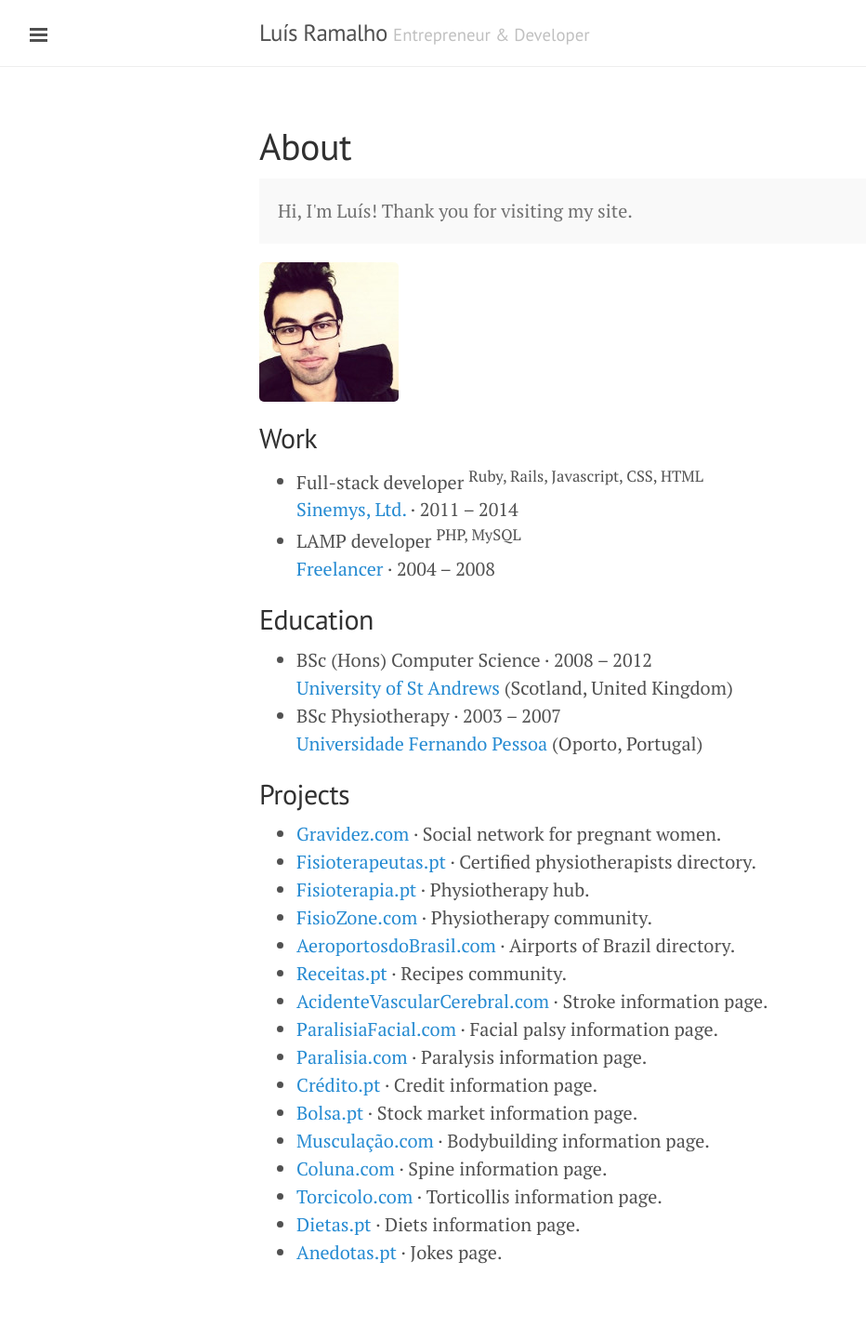
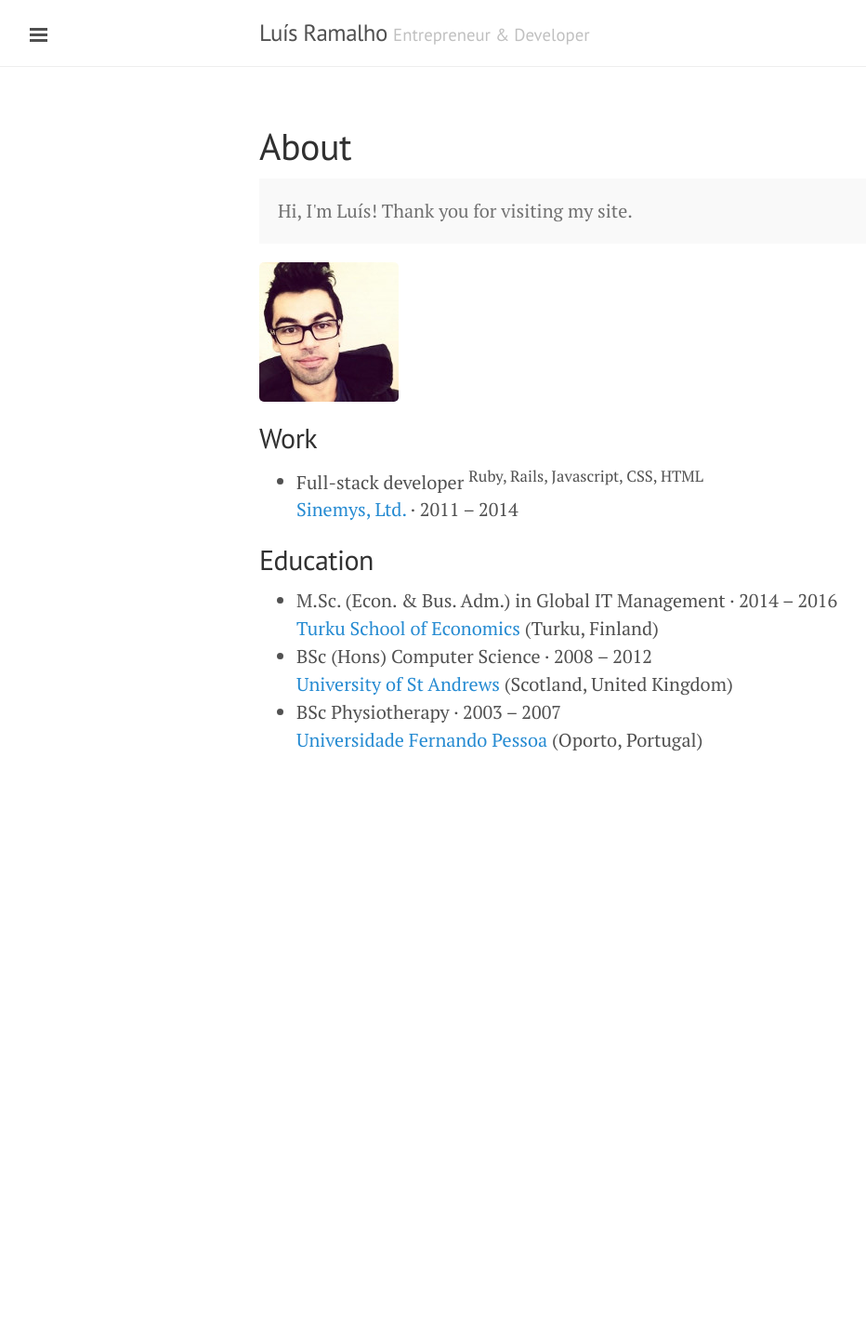
Before and after one commit to luisramalho/luisramalho.github.io, a Jekyll site: the page built from about.md, in a window 1280 px wide. Shown: the whole page at 93% size, without its empty margins (1-933 px from the left). Built offline with Jekyll 4.4.1, drawn with Linux system fonts in a browser that asks for light colours; nearby versions of some CDN libraries; Markdown is read by kramdown in place of the engine named in the settings; after the commit the page ends 900 px from its top, so only the background shows below that.

Commit message:
Updated Education

```diff
--- a/_config.yml
+++ b/_config.yml
@@ -1,6 +1,6 @@
 # Dependencies
 markdown:         redcarpet
-pygments:         true
+highlighter:      pygments
 
 # Permalinks
 permalink:        /:title
--- a/about.md
+++ b/about.md
@@ -7,37 +7,17 @@ title: About
   Hi, I'm Luís! Thank you for visiting my site.
 </p>
 
-![This is me](/assets/luisramalho.jpeg)
-
-<!-- I have been development web applications since 2004, starting as a hobby with LAMP and after my degree in computer science &mdash; where we worked mostly with Java, I have been working with Ruby and the Rails framework. I try to contribute to open source @[GitHub](https://github.com/luisramalho) as much as possible and help others @[StackOverflow](http://stackoverflow.com/users/848250/luis-ramalho). I tweet [@luisramalho](https://twitter.com/luisramalho) and I am an avid reader, specially technical books. -->
+![Luís Ramalho](/assets/luisramalho.jpeg)
 
 ## Work
 
 * Full-stack developer <sup>Ruby, Rails, Javascript, CSS, HTML</sup><br/>[Sinemys, Ltd.](http://www.sinemys.com) · 2011 – 2014
-* LAMP developer <sup>PHP, MySQL</sup><br/>[Freelancer](/) · 2004 – 2008
 
 ## Education
 
+* M.Sc. (Econ. & Bus. Adm.) in Global IT Management · 2014 – 2016<br/>
+  [Turku School of Economics](http://www.utu.fi/en/units/tse/Pages/home.aspx) (Turku, Finland)
 * BSc (Hons) Computer Science · 2008 – 2012<br/>
   [University of St Andrews](http://www.st-andrews.ac.uk/) (Scotland, United Kingdom)
 * BSc Physiotherapy · 2003 – 2007<br/>
   [Universidade Fernando Pessoa](http://www.ufp.pt) (Oporto, Portugal)
-
-## Projects
-
-* [Gravidez.com](http://www.gravidez.com) · Social network for pregnant women.
-* [Fisioterapeutas.pt](http://www.fisioterapeutas.pt) · Certified physiotherapists directory.
-* [Fisioterapia.pt](http://www.fisioterapia.pt) · Physiotherapy hub.
-* [FisioZone.com](http://www.fisiozone.com) · Physiotherapy community.
-* [AeroportosdoBrasil.com](http://www.aeroportosdobrasil.com) · Airports of Brazil directory.
-* [Receitas.pt](http://www.receitas.pt) · Recipes community.
-* [AcidenteVascularCerebral.com](http://www.acidentevascularcerebral.com) · Stroke information page.
-* [ParalisiaFacial.com](http://www.paralisiafacial.com) · Facial palsy information page.
-* [Paralisia.com](http://www.paralisia.com) · Paralysis information page.
-* [Crédito.pt](http://www.credito.pt) · Credit information page.
-* [Bolsa.pt](http://www.bolsa.pt) · Stock market information page.
-* [Musculação.com](http://www.musculação.com) · Bodybuilding information page.
-* [Coluna.com](http://www.coluna.com) · Spine information page.
-* [Torcicolo.com](http://www.torcicolo.com) · Torticollis information page.
-* [Dietas.pt](http://www.dietas.pt) · Diets information page.
-* [Anedotas.pt](http://www.anedotas.pt) · Jokes page.
```
Also changed, not shown: _posts/2014-05-20-2014-so-far.md (added, +32 -0 lines).
